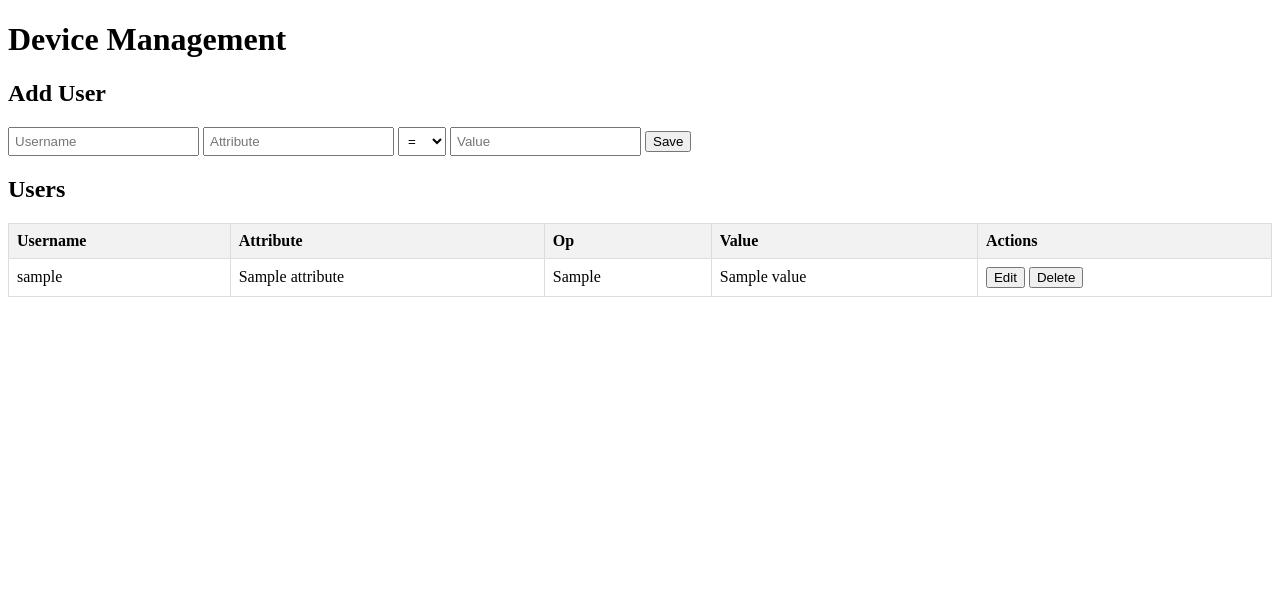
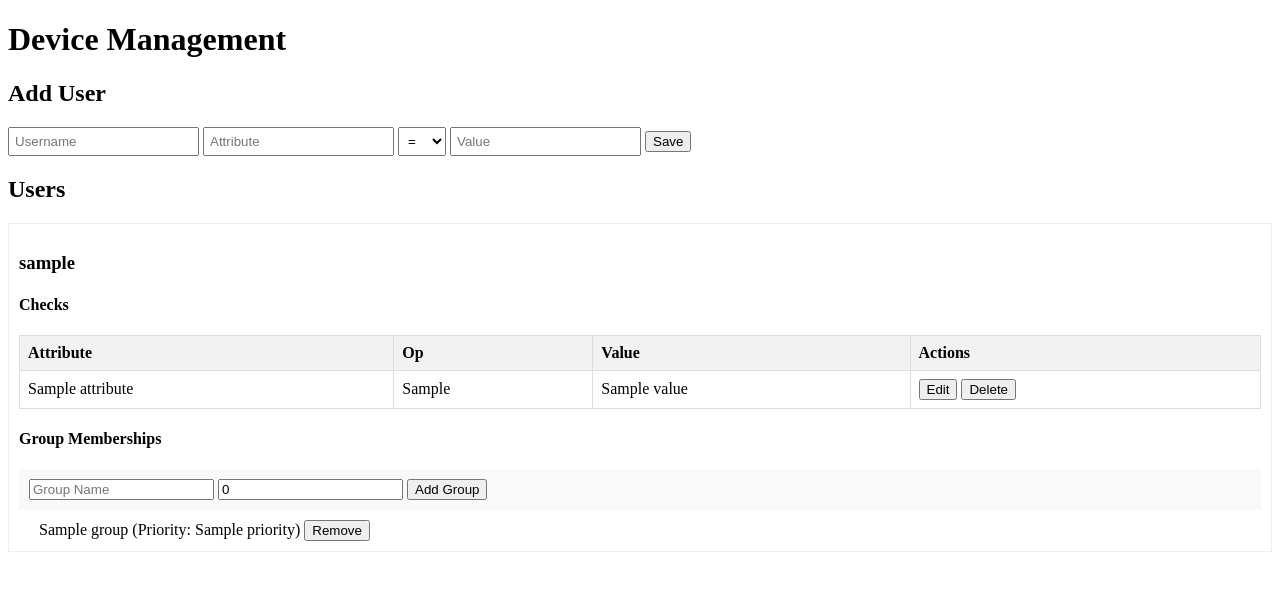
Before and after one commit to bsnellen/FR_Mgmt, a Flask app: template templates/index.html in a window 1280 px wide. Shown: the top 591 px of the page. Run offline with Flask 3, Linux system fonts and the light colour scheme; the template is opened without the code that fills it: most values are stand-ins (such as "Sample title", 1, 10 or a date in 2020).

Commit message:
Add group membership from radusergroup table with edit support
Co-authored-by: bsnellen <bsnellen@users.noreply.github.com>

```diff
--- a/app.py
+++ b/app.py
@@ -1,5 +1,8 @@
 from flask import Flask, render_template, request, redirect, url_for
-from db import get_radcheck_users, update_radcheck_user, delete_radcheck_user
+from db import (
+    get_radcheck_users, update_radcheck_user, delete_radcheck_user,
+    add_radusergroup_membership, delete_radusergroup_membership
+)
 
 app = Flask(__name__)
 
@@ -32,5 +35,24 @@ def delete():
     return redirect(url_for("index"))
 
 
+@app.route("/add_group", methods=["POST"])
+def add_group():
+    username = request.form.get("username")
+    groupname = request.form.get("groupname")
+    priority = int(request.form.get("priority", 0))
+    if username and groupname:
+        add_radusergroup_membership(username, groupname, priority)
+    return redirect(url_for("index"))
+
+
+@app.route("/delete_group", methods=["POST"])
+def delete_group():
+    username = request.form.get("username")
+    groupname = request.form.get("groupname")
+    if username and groupname:
+        delete_radusergroup_membership(username, groupname)
+    return redirect(url_for("index"))
+
+
 if __name__ == "__main__":
     app.run(host="0.0.0.0", debug=True)
--- a/templates/index.html
+++ b/templates/index.html
@@ -13,6 +13,9 @@
         .form-row input, .form-row select { padding: 5px; }
         .edit-form { background: #fff; padding: 10px; border: 1px solid #ddd; margin: 10px 0; display: none; }
         .edit-form.active { display: block; }
+        .user-section { margin-bottom: 20px; border: 1px solid #eee; padding: 10px; }
+        .group-form { margin: 10px 0; padding: 10px; background: #f9f9f9; }
+        .group-list { margin-left: 20px; }
     </style>
 </head>
 <body>
@@ -54,10 +57,14 @@
     </div>
 
     <h2>Users</h2>
+    {% for user in users %}
+    <div class="user-section">
+        <h3>{{ user.username }}</h3>
+
+        <h4>Checks</h4>
         <table>
             <thead>
                 <tr>
-                <th>Username</th>
                     <th>Attribute</th>
                     <th>Op</th>
                     <th>Value</th>
@@ -65,17 +72,20 @@
                 </tr>
             </thead>
             <tbody>
-            {% for user in users %}
+                {% for check in user.checks %}
                 <tr>
-                <td>{{ user.username }}</td>
-                <td>{{ user.attribute }}</td>
-                <td>{{ user.op }}</td>
-                <td>{{ user.value }}</td>
+                    <td>{{ check.attribute }}</td>
+                    <td>{{ check.op }}</td>
+                    <td>{{ check.value }}</td>
                     <td>
-                    <button class="edit-btn" data-username="{{ user.username }}" data-attribute="{{ user.attribute }}" data-op="{{ user.op }}" data-value="{{ user.value }}">Edit</button>
+                        <button class="edit-btn"
+                                data-username="{{ user.username }}"
+                                data-attribute="{{ check.attribute }}"
+                                data-op="{{ check.op }}"
+                                data-value="{{ check.value }}">Edit</button>
                         <form method="POST" action="/delete" style="display: inline;">
                             <input type="hidden" name="username" value="{{ user.username }}">
-                        <input type="hidden" name="attribute" value="{{ user.attribute }}">
+                            <input type="hidden" name="attribute" value="{{ check.attribute }}">
                             <button type="submit">Delete</button>
                         </form>
                     </td>
@@ -83,6 +93,30 @@
                 {% endfor %}
             </tbody>
         </table>
+
+        <h4>Group Memberships</h4>
+        <div class="group-form">
+            <form method="POST" action="/add_group">
+                <input type="hidden" name="username" value="{{ user.username }}">
+                <input type="text" name="groupname" placeholder="Group Name" required>
+                <input type="number" name="priority" placeholder="Priority" value="0">
+                <button type="submit">Add Group</button>
+            </form>
+        </div>
+        <div class="group-list">
+            {% for group in user.groups %}
+            <div>
+                {{ group.groupname }} (Priority: {{ group.priority }})
+                <form method="POST" action="/delete_group" style="display: inline;">
+                    <input type="hidden" name="username" value="{{ user.username }}">
+                    <input type="hidden" name="groupname" value="{{ group.groupname }}">
+                    <button type="submit">Remove</button>
+                </form>
+            </div>
+            {% endfor %}
+        </div>
+    </div>
+    {% endfor %}
 
     <script>
         document.addEventListener('DOMContentLoaded', function() {
```
Also changed, not shown: db.py (+72 -3 lines). Lines whose indentation alone changed are shown as unchanged.
